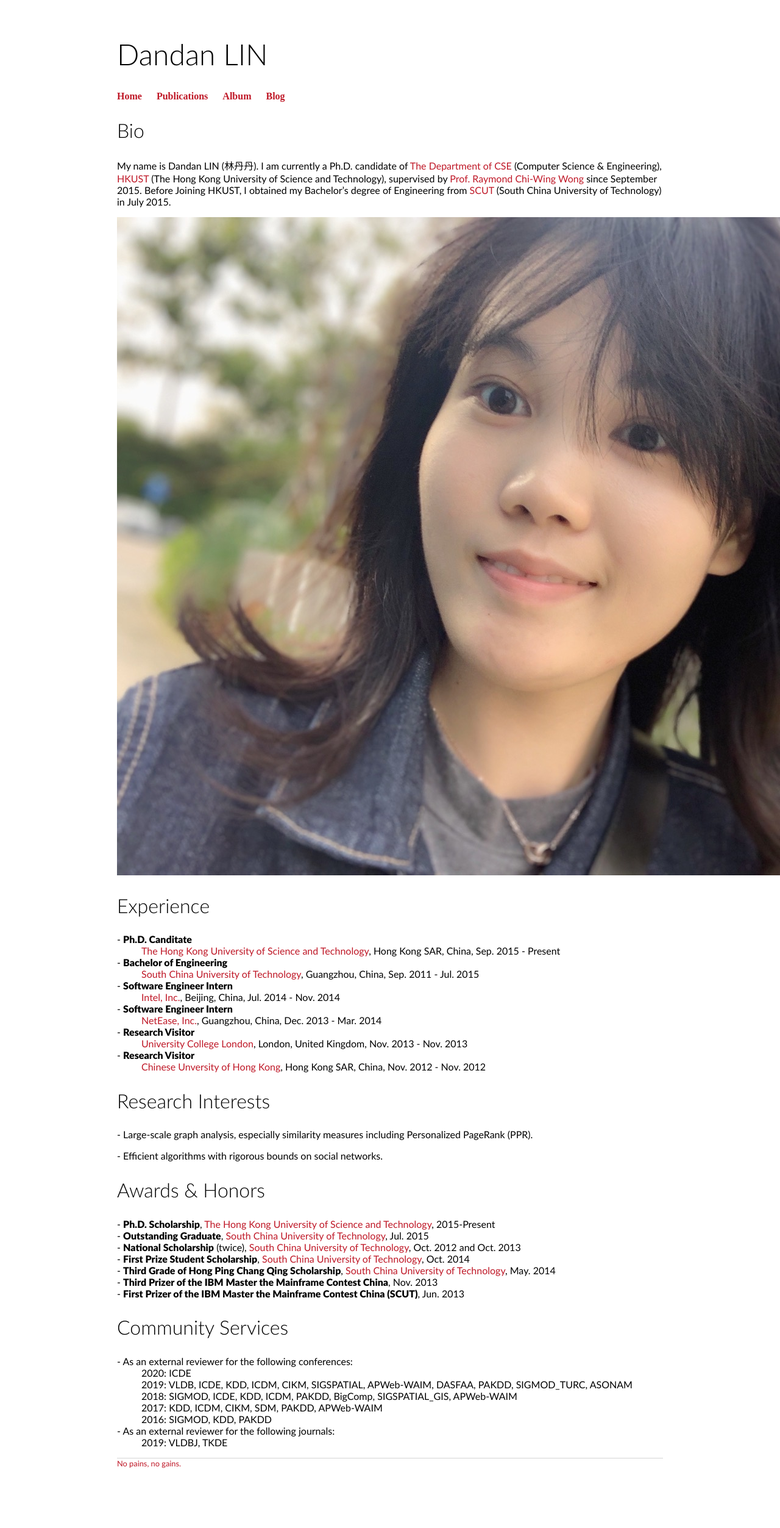
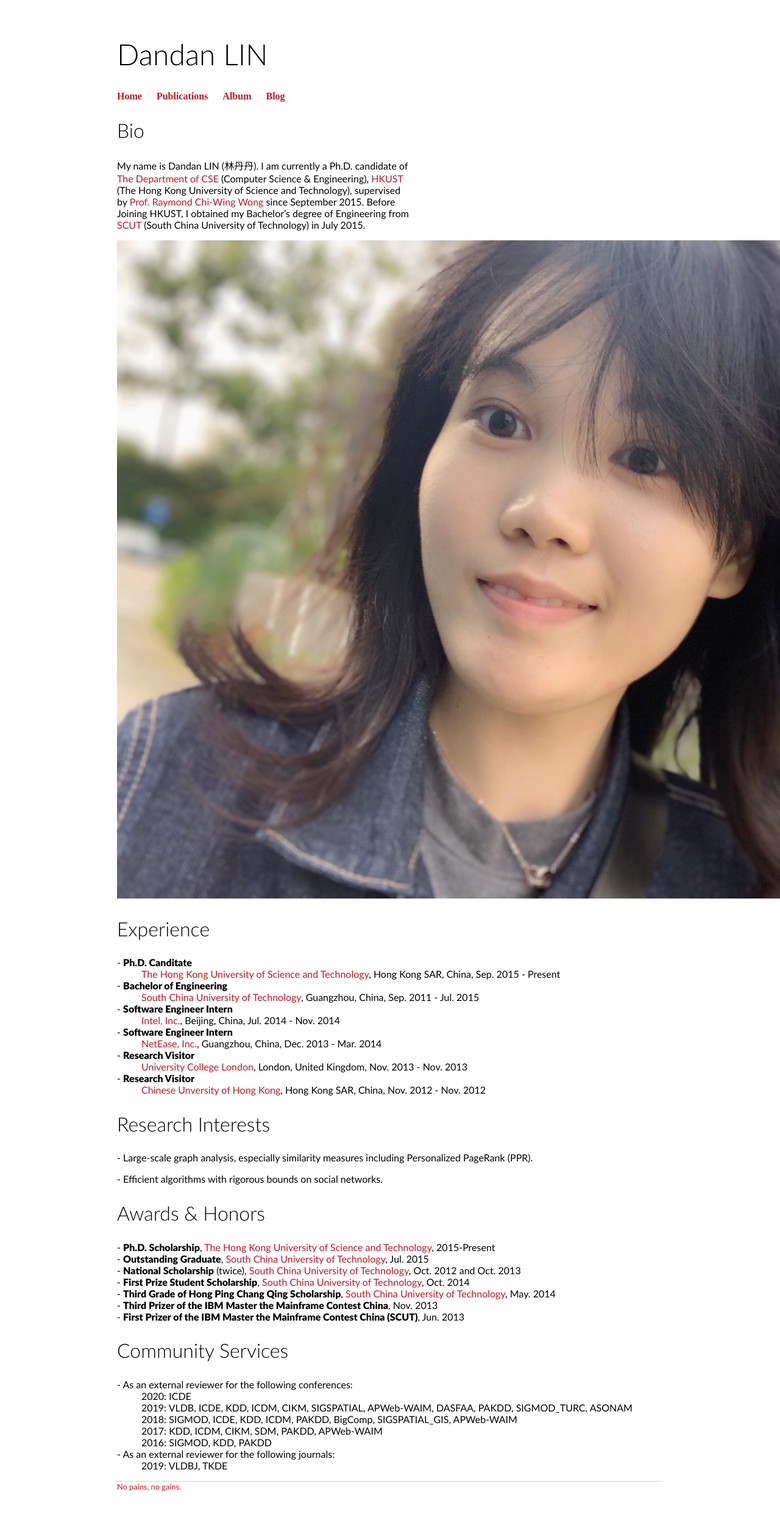
Before and after one commit to 2danlin/2danlin.github.io, a Jekyll site: the page built from index.html, in a window 1280 px wide. Shown: the whole page at 61% size. Built offline with Jekyll 4.4.1, drawn with Linux system fonts in a browser that asks for light colours; before the commit the page ends 2467 px from its top, so only the background shows below that.

Commit message:
Update style.css

```diff
--- a/css/style.css
+++ b/css/style.css
@@ -221,3 +221,10 @@
  	font: normal normal normal 20px avenir-lt-w01_85-heavy1475544,sans-serif;
  	font-weight: bolder;
  }
+
+.bio-left{
+	width:480px;
+}
+.bio-right{
+	width:480px;
+}
```
